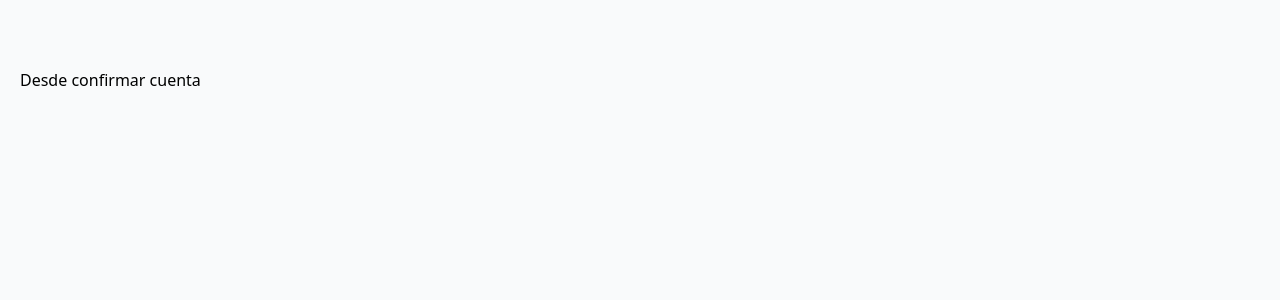
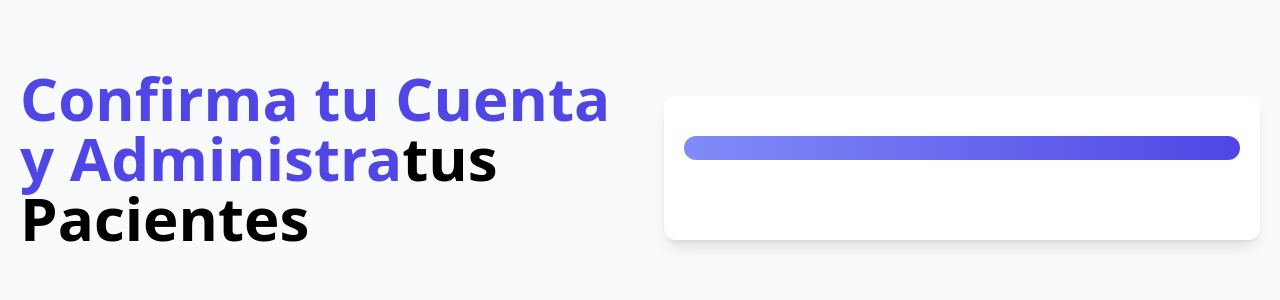
Before and after one commit to Cristhoper-Mendez/Veterinaria-App, a React (Vite) app in the folder frontend/: page /confirmar-cuenta/1 in a window 1280 px wide. Shown: the top 300 px of the page. Built offline with nearby package versions, Linux system fonts and the light colour scheme; no server answers.

Commit message:
Confirmar cuenta y cliente axios. (Frontend)

```diff
--- /dev/null
+++ b/frontend/src/config/axios.js
@@ -0,0 +1,7 @@
+import axios from "axios";
+
+const clienteAxios = axios.create({
+  baseURL: `${import.meta.env.VITE_BACKEND_URL}/api`,
+});
+
+export default clienteAxios;
--- a/frontend/src/pages/Auth/ConfirmarCuenta.jsx
+++ b/frontend/src/pages/Auth/ConfirmarCuenta.jsx
@@ -1,11 +1,59 @@
-import React from 'react'
+import React, { useEffect, useState } from "react";
 
+import { Link, useParams } from "react-router-dom";
+import clienteAxios from "../../config/axios";
+
+import Alerta from "../../components/Alerta";
 const ConfirmarCuenta = () => {
-    return (
-        <>
-            Desde confirmar cuenta
-        </>
-    )
-}
+  const [cuentaConfirmada, setCuentaConfirmada] = useState(false);
+  const [cargando, setCargando] = useState(false);
+  const [alerta, setAlerta] = useState({});
 
-export default ConfirmarCuenta
+  const { id } = useParams();
+
+  useEffect(() => {
+    const confirmarCuenta = async () => {
+      try {
+        const url = `veterinarios/confirmar/${id}`;
+
+        const { data } = await clienteAxios(url);
+
+        setAlerta({
+          error: false,
+          msg: data.msg,
+        });
+        setCuentaConfirmada(true);
+      } catch (error) {
+        setAlerta({
+          error: true,
+          msg: error.response.data.msg,
+        });
+      }
+      setCargando(false);
+    };
+
+    confirmarCuenta();
+  }, []);
+
+  return (
+    <>
+      <div>
+        <h1 className="text-indigo-600 font-black text-6xl">
+          Confirma tu Cuenta y Administra{""}
+          <span className="text-black">tus Pacientes</span>
+        </h1>
+      </div>
+      <div className="mt-20 md:mt-5 shadow-lg px-5 py-10 rounded-xl bg-white">
+        {!cargando && <Alerta alerta={alerta} />}
+
+        {cuentaConfirmada && (
+          <Link to="/" className="block text-center my-5 text-gray-500">
+            Iniciar sesion!
+          </Link>
+        )}
+      </div>
+    </>
+  );
+};
+
+export default ConfirmarCuenta;
```
